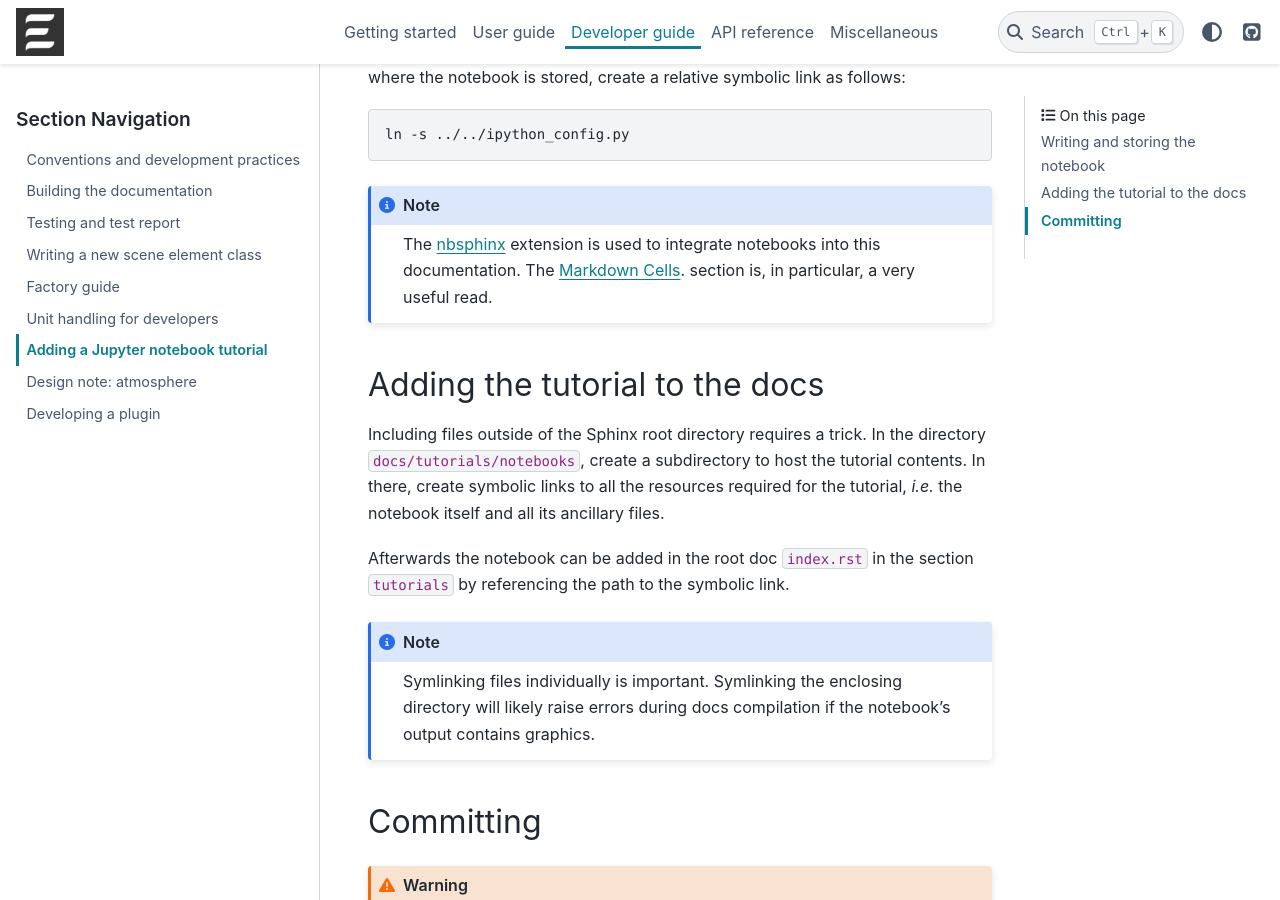
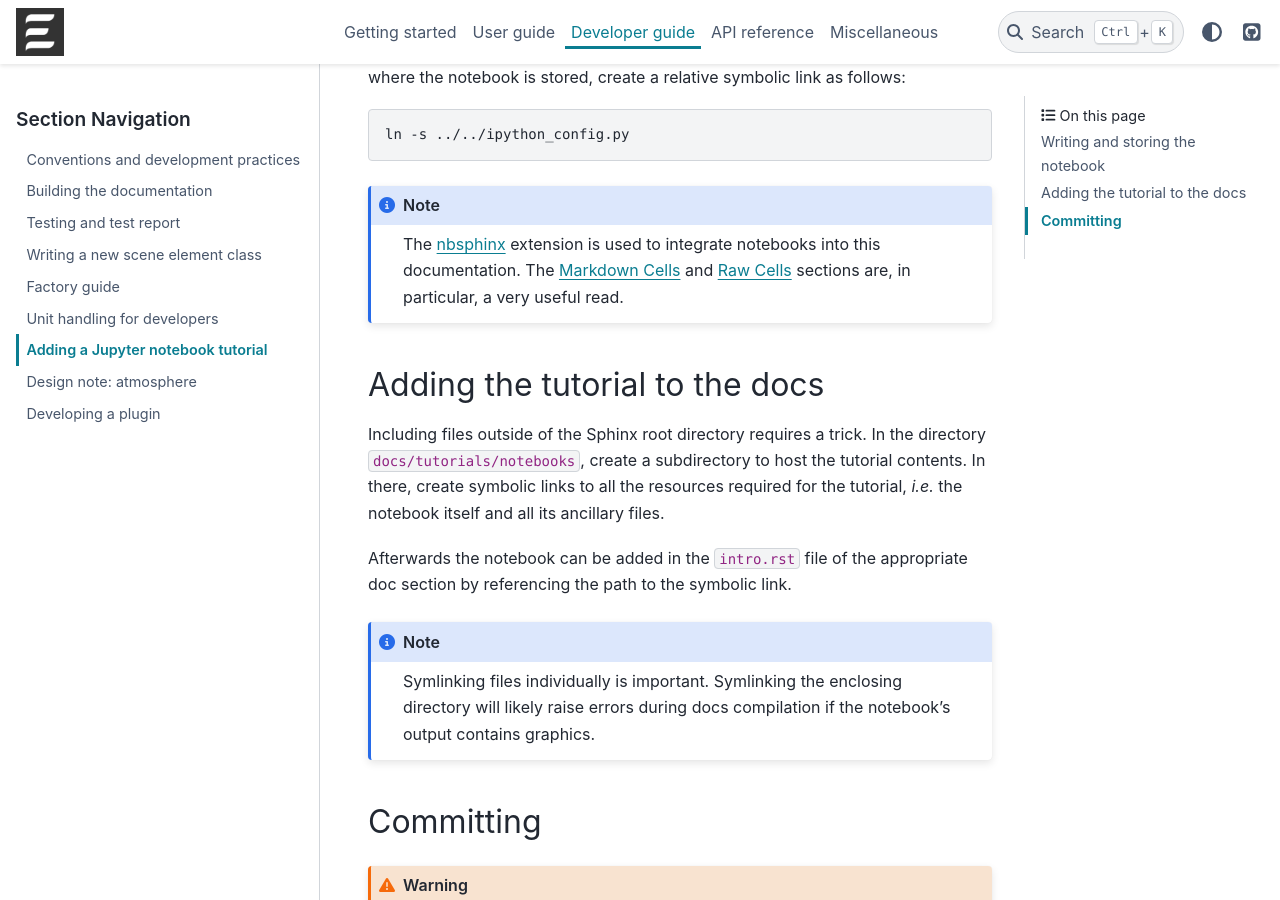
Before and after one commit to eradiate/eradiate, a Sphinx documentation site: the page built from docs/rst/developer_guide/adding_tutorials.rst, in a window 1280 px wide and 900 px high, scrolled down 1156 px. Built offline with Sphinx 7.4.7 and the PyData theme 0.15.4, drawn with Linux system fonts in a browser that asks for light colours; pages that are not in the unit, such as notebooks, are missing from menus.

Commit message:
Solar irradiance spectrum datasets update and docs

```diff
--- /dev/null
+++ b/docs/notebooks/tutorials/solar_irradiance_spectra/my_data.csv
@@ -0,0 +1 @@
+../../../../resources/data/notebooks/tutorials/solar_irradiance_spectra/my_data.csv
--- a/docs/references.bib
+++ b/docs/references.bib
@@ -30,6 +30,20 @@
     pages = {1116--1130},
 }
 
+
+@article{Haberreiter2017ObservationalSolarIrradiance,
+    title = {A new observational solar irradiance composite},
+    author = {Haberreiter, Margit and Schöll, Micha and Dudok de Wit, Thierry and Kretzschmar, Matthieu and Misios, Stergios and Tourpali, Kleareti and Schmutz, Werner},
+    year = {2017},
+    journal = {Journal of Geophysical Research: Space Physics},
+    volume = {122},
+    number = {6},
+    pages = {5910-5930},
+    doi = {https://doi.org/10.1002/2016JA023492},
+    url = {https://agupubs.onlinelibrary.wiley.com/doi/abs/10.1002/2016JA023492},
+}
+
+
 @article{Hansen1974LightScatteringPlanetary,
     title = {Light scattering in planetary atmospheres},
     author = {Hansen, James E., and Larry D. Travis},
@@ -41,7 +55,7 @@
 
 @techreport{RAL2015Sentinel3ASLSTR,
     author = {Rutherford Appleton Laboratory},
-    title = {Sentinel 3 SLSTR B FPA Spectral Calibration Report},
+    title = {Sentinel 3 {SLSTR B FPA} Spectral Calibration Report},
     type = {techreport},
     number = {S3-RP-RAL-SL-102},
     institution = {Rutherford Appleton Laboratory},
@@ -53,7 +67,7 @@
 
 @techreport{RAL2017Sentinel3BSLSTR,
     author = {Rutherford Appleton Laboratory},
-    title = {Sentinel 3 SLSTR PFM FPA Spectral Calibration Report},
+    title = {Sentinel 3 {SLSTR PFM FPA} Spectral Calibration Report},
     type = {techreport},
     number = {S3-RP-RAL-SL-114},
     institution = {Rutherford Appleton Laboratory},
@@ -121,7 +135,7 @@
 
 @article{Thuillier2003SolarSpectralIrradiance,
     author = {Thuillier, G. and Hersé, M. and Labs, D. and Foujols, T. and Peetermans, W. and Gillotay, D. and Simon, P.C. and Mandel, H.},
-    title = {The Solar Spectral Irradiance from 200 to 2400 nm as Measured by the {SOLSPEC} Spectrometer from the Atlas and Eureca Missions},
+    title = {The Solar Spectral Irradiance from 200 to 2400 nm as Measured by the {SOLSPEC} Spectrometer from the {ATLAS} and {EURECA} Missions},
     year = {2003},
     volume = {214},
     issn = {1573-093X},
@@ -163,7 +177,7 @@
 
 @article{Woods2008SolarIrradianceReference,
     author = {Thomas N. Woods and Phillip C. Chamberlin and Jerald W. Harder and Rachel A. Hock and Martin Snow and Francis G. Eparvier and Juan Fontenla and William E. McClintock and Erik C. Richard},
-    title = {Solar Irradiance Reference Spectra (SIRS) for the 2008 Whole Heliosphere Interval (WHI)},
+    title = {Solar Irradiance Reference Spectra ({SIRS}) for the 2008 {Whole Heliosphere Interval} ({WHI})},
     journal = {Geophysical Research Letters},
     volume = {36},
     year = {2008},
--- a/docs/rst/developer_guide/adding_tutorials.rst
+++ b/docs/rst/developer_guide/adding_tutorials.rst
@@ -50,8 +50,9 @@
 
    The `nbsphinx <https://nbsphinx.readthedocs.io>`_ extension is used to
    integrate notebooks into this documentation. The
-   `Markdown Cells <https://nbsphinx.readthedocs.io/en/latest/markdown-cells.html>`_.
-   section is, in particular, a very useful read.
+   `Markdown Cells <https://nbsphinx.readthedocs.io/en/latest/markdown-cells.html>`_
+   and `Raw Cells <https://nbsphinx.readthedocs.io/en/0.8.0/raw-cells.html>`_
+   sections are, in particular, a very useful read.
 
 Adding the tutorial to the docs
 -------------------------------
@@ -62,8 +63,8 @@
 required for the tutorial, *i.e.* the notebook itself and all its ancillary
 files.
 
-Afterwards the notebook can be added in the root doc ``index.rst``
-in the section ``tutorials`` by referencing the path to the symbolic link.
+Afterwards the notebook can be added in the ``intro.rst`` file of the
+appropriate doc section by referencing the path to the symbolic link.
 
 .. note::
 
--- a/docs/rst/user_guide/intro.rst
+++ b/docs/rst/user_guide/intro.rst
@@ -13,6 +13,7 @@
    package_structure
    data_guide
    unit_guide_user
+   solar_irradiance_spectra
 
 ..
   Archived content
```
Also changed, not shown: other parts of docs/references.bib (+2 -2 lines), docs/rst/user_guide/solar_irradiance_spectra.rst (added, +163 -0 lines), docs/notebooks/tutorials/solar_irradiance_spectra/add_your_own_solar_irradiance_spectrum_dataset.ipynb (added), docs/rst/user_guide/fig/solid_2017.png (added), docs/rst/user_guide/fig/thuillier_2003.png (added), 3 other files.
